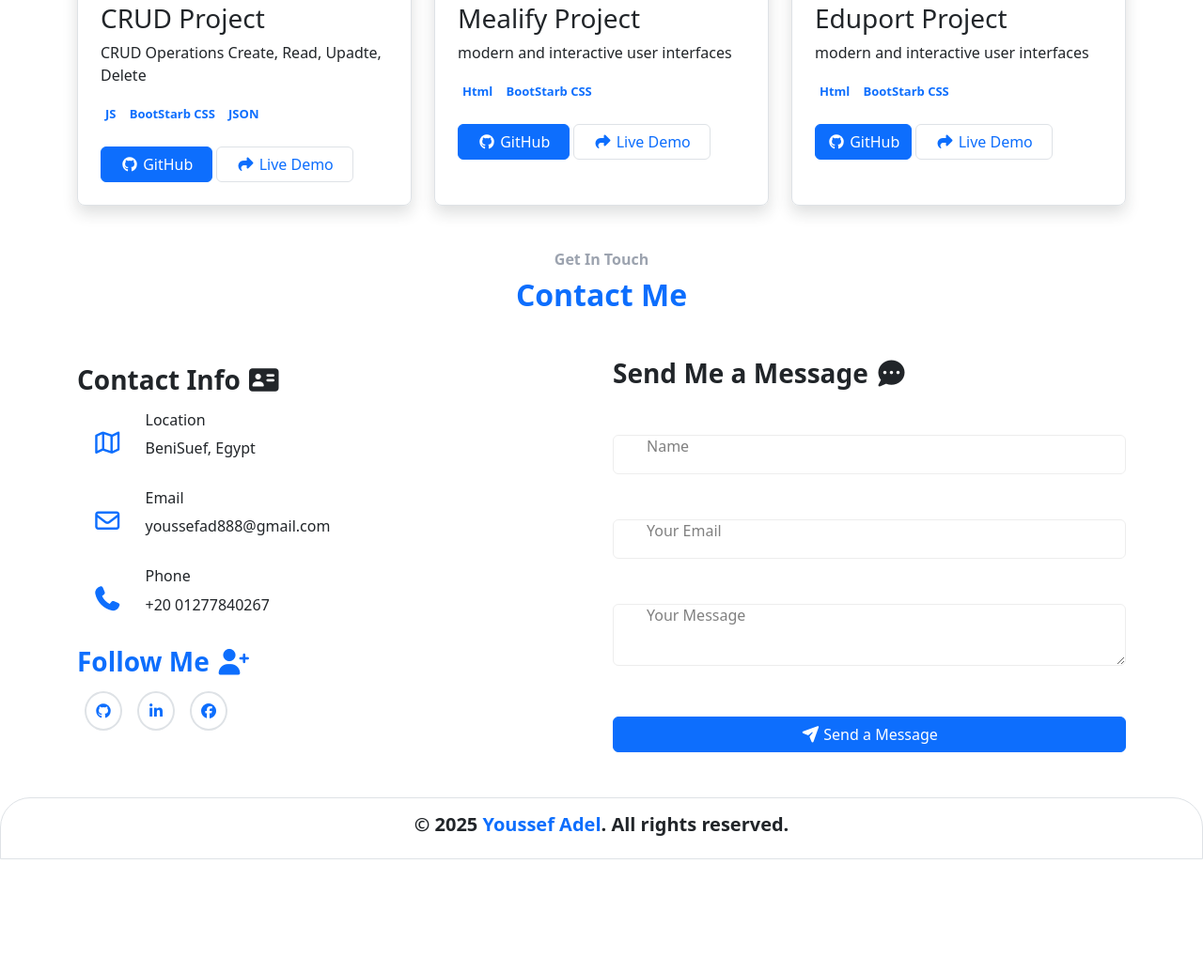
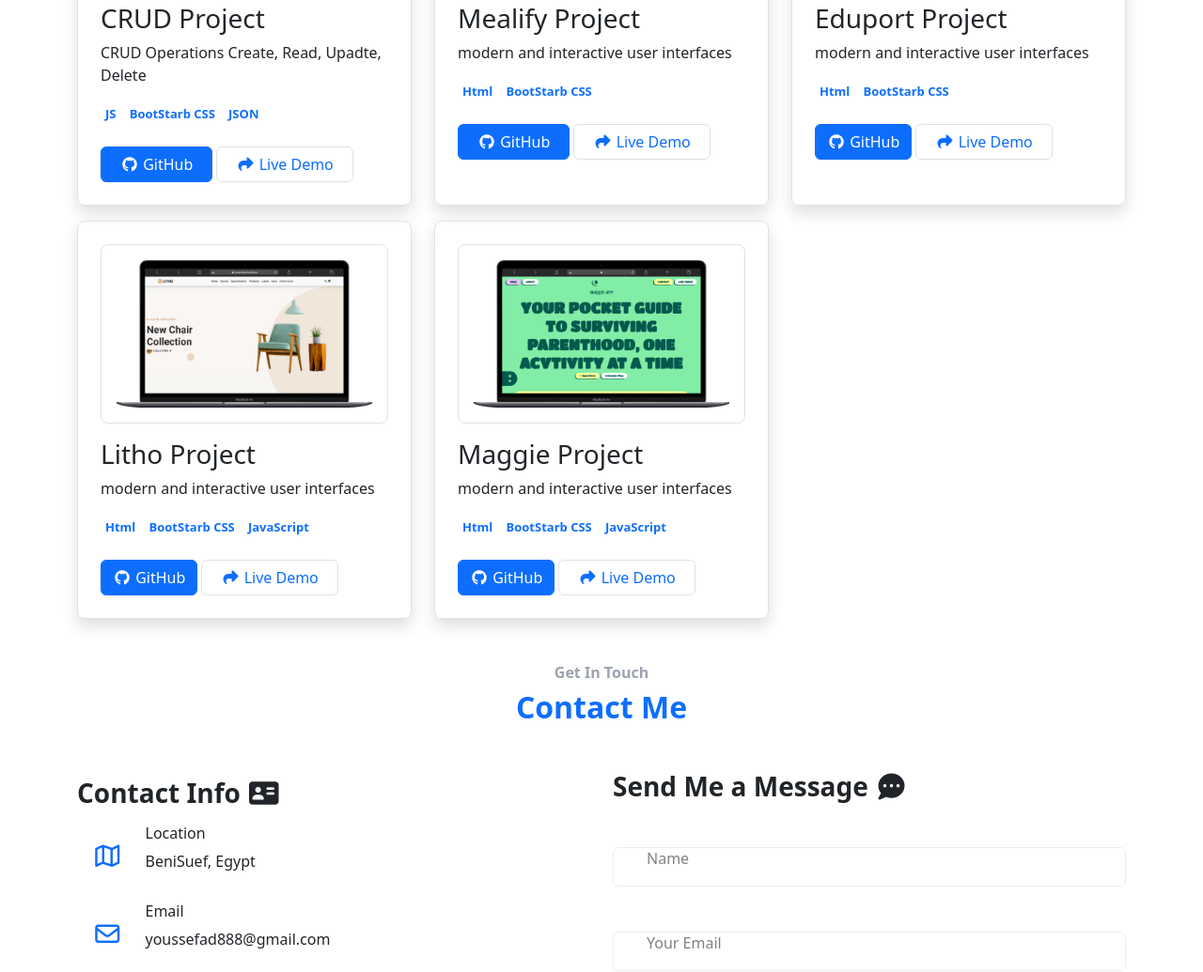
Before and after one commit to youssef0adel/portoflio, a plain HTML site: page index.html in a window 1280 px wide. Shown: the part 3056-4091 px from the top of the page at 94% size. Before the commit the page ends 3971 px from the top, so only its background shows below. Drawn offline with nearby package versions, Linux system fonts and the light colour scheme.

Commit message:
Add files via upload

```diff
--- a/index.html
+++ b/index.html
@@ -335,6 +335,44 @@
                             </div>
                         </div>
                     </div>
+                    <div class="col-md-4">
+                        <div class="portoflio-item p-4 border-1 border rounded-3 h-100 shadow-white shadow hover-scale">
+                            <div class="portoflio-image p-3 border border-1 rounded-3">
+                                <img class="w-100" src="images/Litho.png" alt="">
+                            </div>
+                            <div class="portoflio-caption  mt-3">
+                                <h3>Litho Project</h3>
+                                <p>modern and interactive user interfaces</p>
+                                <span>Html</span>
+                                <span>BootStarb CSS</span>
+                                <span>JavaScript</span>
+                                <div class="mt-4">
+                                <button class="btn btn-primary "><a class="text-white p-0" href="https://github.com/youssef0adel/Litho"><i class="fa-brands fa-github"></i>  GitHub</button>
+                                <button class="btn  border border-1 btn-hover "><a href="https://youssef0adel.github.io/Litho/"><i class="fa-solid fa-share"></i> Live Demo</a></button>
+
+                                </div>
+                            </div>
+                        </div>
+                    </div>
+                    <div class="col-md-4">
+                        <div class="portoflio-item p-4 border-1 border rounded-3 h-100 shadow-white shadow hover-scale">
+                            <div class="portoflio-image p-3 border border-1 rounded-3">
+                                <img class="w-100" src="images/Maggie.png" alt="">
+                            </div>
+                            <div class="portoflio-caption  mt-3">
+                                <h3>Maggie Project</h3>
+                                <p>modern and interactive user interfaces</p>
+                                <span>Html</span>
+                                <span>BootStarb CSS</span>
+                                <span>JavaScript</span>
+                                <div class="mt-4">
+                                <button class="btn btn-primary "><a class="text-white p-0" href="https://github.com/youssef0adel/Maggie.git"><i class="fa-brands fa-github"></i>  GitHub</button>
+                                <button class="btn  border border-1 btn-hover "><a href="https://youssef0adel.github.io/Maggie/"><i class="fa-solid fa-share"></i> Live Demo</a></button>
+
+                                </div>
+                            </div>
+                        </div>
+                    </div>
                 </div>
             </div>
         </div>
```
Also changed, not shown: images/Litho.png (added), images/Maggie.png (added).
